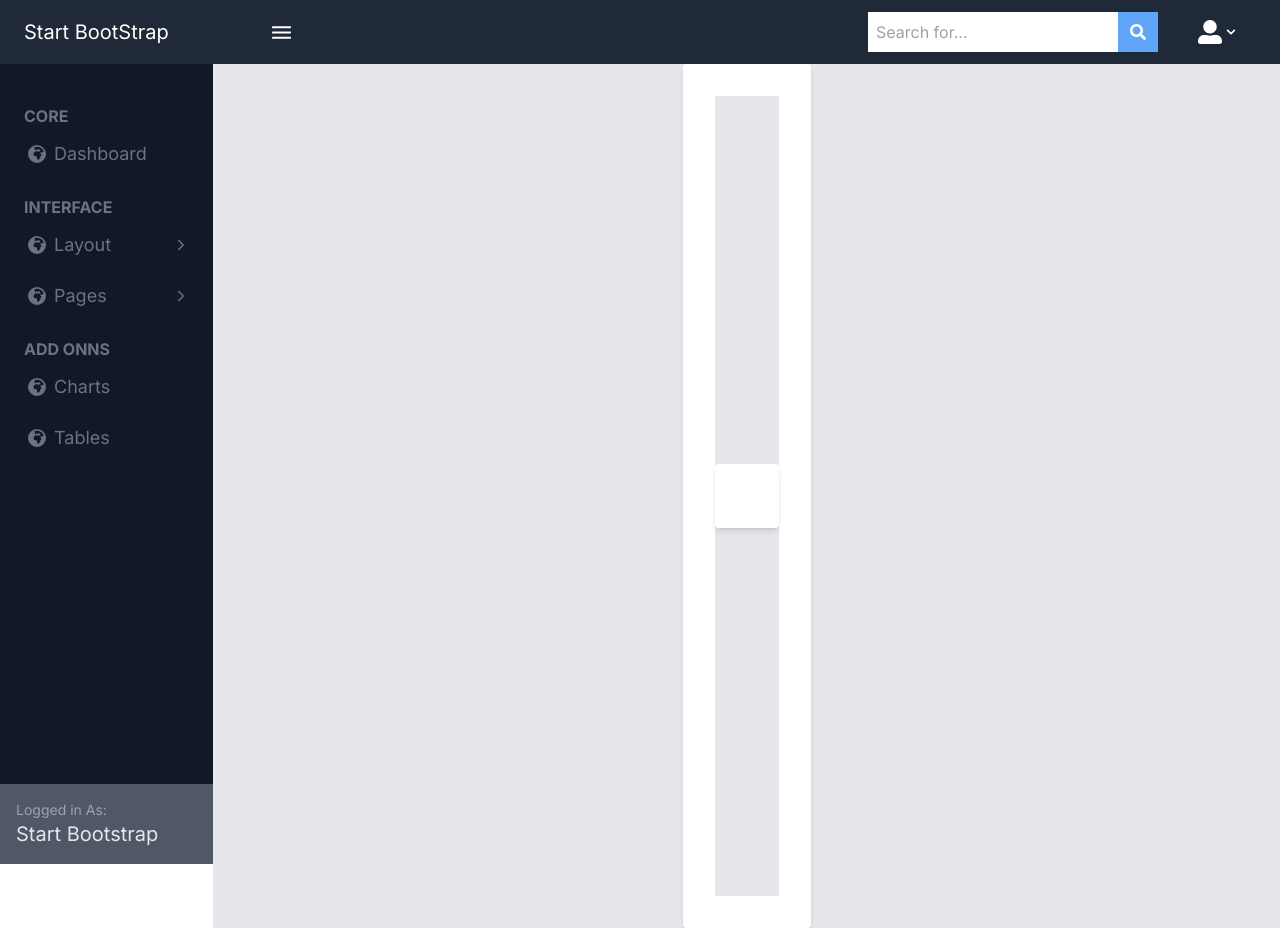
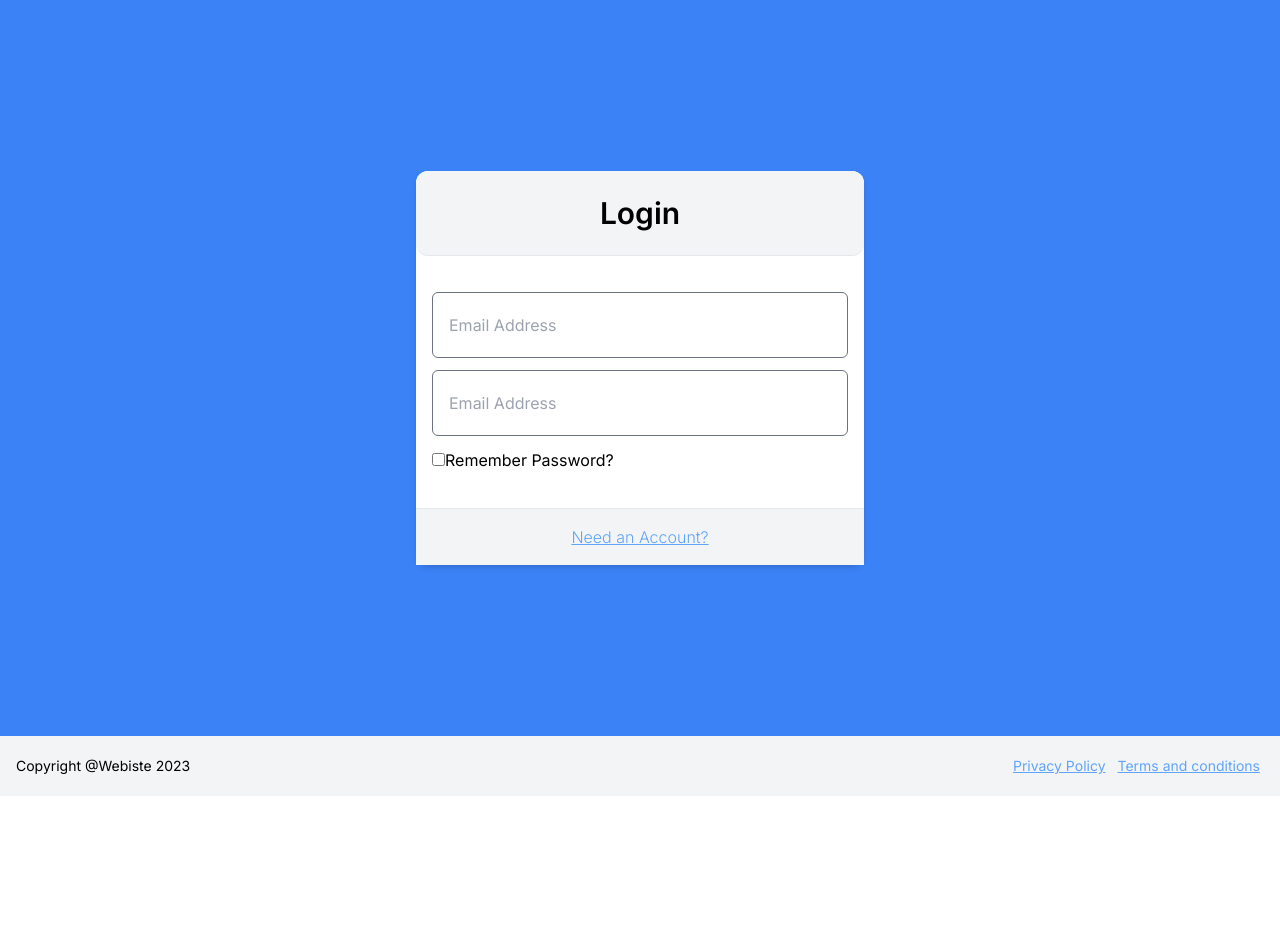
Before and after one commit to 78kashish786/sb-admin-nextjsDashboard, a Next.js app: page /login in a window 1280 px wide. After the commit the page ends 800 px from the top, so only its background shows below. Built offline with nearby package versions, Linux system fonts and the light colour scheme.

Commit message:
added diferent Layouts with login and Forget Password Pages

```diff
--- /dev/null
+++ b/app/(normalRoutes)/error401.js/page.js
@@ -0,0 +1,14 @@
+
+
+import ErrorPage from '@/app/_components/ErrorPage'
+import React from 'react'
+
+const page = () => {
+  return (
+    <div>
+      <ErrorPage code={404} subhead={"Not Fioun"} head={"Hello Dear"} />
+    </div>
+  )
+}
+
+export default page
--- /dev/null
+++ b/app/(normalRoutes)/forget-password/page.js
@@ -0,0 +1,26 @@
+import React from 'react'
+
+const page = () => {
+  return (
+    <div className=' bg-blue-500 w-[100%] h-[92vh] mx-auto flex flex-col justify-center items-center'>
+      <div className='flex flex-col   w-[35%] bg-white rounded-xl shadow-md space-y-5'>
+        <div className=' py-6 border-b text-center bg-gray-100 rounded-xl'>
+            <h1 className='text-3xl font-semibold '>Forget Password</h1>
+        </div>
+        <div className='flex flex-col space-y-3 py-4 px-4 '>
+            <h1 className='text-sm font-light text-gray-400'>Enter your email address and we will send you a link to reset your password.</h1>
+            <input placeholder='Email Address' className='px-4 py-5 border  w-[100%] rounded-md border border-gray-500'/>
+                <div className='flex items-center justify-between '>
+                <h1>Return to Login</h1>
+                <button className='px-2 py-3 border border-blue-500 bg-blue-500 text-white font-semibold rounded-xl'> Reset Password</button>
+            </div>
+        </div>
+        <div className='text-center text-blue-400 font-light underline py-4 border-t bg-gray-100'>
+            <h1>Need an Account? Sign Up</h1>
+        </div>
+      </div>
+    </div>
+  )
+}
+
+export default page
--- /dev/null
+++ b/app/(normalRoutes)/layout.js
@@ -0,0 +1,22 @@
+import { Inter } from 'next/font/google'
+import '../globals.css'
+import Footer from '@/app/_components/Footer'
+
+
+const inter = Inter({ subsets: ['latin'] })
+
+export const metadata = {
+  title: 'Login Page',
+  description: 'Generated by create next app'
+}
+
+export default function RootLayout({ children }) {
+  return (
+    <html lang='en'>
+      <body className={inter.className}>
+        {children}
+        <Footer/>
+      </body>
+    </html>
+  )
+}
--- /dev/null
+++ b/app/(normalRoutes)/login/page.js
@@ -0,0 +1,26 @@
+import React from 'react'
+
+const page = () => {
+  return (
+    <div className=' bg-blue-500 w-[100%] h-[92vh] mx-auto flex flex-col justify-center items-center'>
+      <div className='flex flex-col   w-[35%] bg-white rounded-xl shadow-md space-y-5'>
+        <div className=' py-6 border-b text-center bg-gray-100 rounded-xl'>
+            <h1 className='text-3xl font-semibold '>Login</h1>
+        </div>
+        <div className='flex flex-col space-y-3 py-4 px-4 '>
+            <input placeholder='Email Address' className='px-4 py-5 border  w-[100%] rounded-md border border-gray-500'/>
+            <input placeholder='Email Address' className='px-4 py-5 border  w-[100%] rounded-md border border-gray-500'/>
+            <div>
+                <input type='checkbox'/>
+                <span>Remember Password?</span>
+            </div>
+        </div>
+        <div className='text-center text-blue-400 font-light underline py-4 border-t bg-gray-100'>
+            <h1>Need an Account?</h1>
+        </div>
+      </div>
+    </div>
+  )
+}
+
+export default page
--- a/app/(router)/login/layout.js
+++ /dev/null
@@ -1,13 +0,0 @@
-const LoginLayout = ({ children }) => {
-    return (
-      <div className="flex items-center justify-center min-h-screen bg-gray-200">
-        <div className="p-8 bg-white shadow-md rounded">
-          {children}
-        </div>
-      </div>
-    );
-  };
-
-  export default function LoginRootLayout({ children }) {
-    return <LoginLayout>{children}</LoginLayout>;
-  }
--- a/app/(router)/login/page.js
+++ /dev/null
@@ -1,13 +0,0 @@
-import CustomLayout from '@/app/_components/CustomLayout'
-import React from 'react'
-import LoginRootLayout from './layout'
-
-const page = () => {
-  return (
-    <LoginRootLayout>
-      {/* <h1>Login</h1> */}
-    </LoginRootLayout>
-  )
-}
-
-export default page
--- /dev/null
+++ b/app/(router)/page.js
@@ -0,0 +1,63 @@
+
+import Image from "next/image";
+import { Children } from "react";
+import Main from "../_components/Main";
+import NoticeComponent from "../_components/NoticeComponent";
+import TableDisplay from "../_components/TableDisplay";
+import Footer from "../_components/Footer";
+import { IoIosArrowForward } from "react-icons/io";
+import ChartDialogBox from "../_components/ChartDialogBox";
+import BarChart from "../_components/BarChart";
+import LineChart from "../_components/LineChart";
+import NavComp from "../_components/NavComp";
+
+
+export default function Home({ children }) {
+
+  const DBCards = [
+    { name: "Primary Card", color: "bg-blue-500" },
+    { name: "Warning Card", color: "bg-yellow-500" },
+    { name: "Success Card", color: "bg-green-500" },
+    { name: "Danger Card", color: "bg-red-500" },
+  ]
+
+  return (
+    <Main>
+      {children}
+
+      <div className='px-4 py-10'>
+        <h1 className='text-4xl font-semibold'>Dashboard</h1>
+        <NavComp />
+        <div className="flex gap-6 justify-between items-center my-10 ">
+          {
+            DBCards?.map((item, index) => {
+              return (
+                <>
+                  <div key={index} className={`border border w-[100%]  ${item.color} text-white rounded-xl`}>
+                    <div className="py-5 px-4 text-xl font-light">
+                      <h1>{item.name}</h1>
+                    </div>
+                    <div className="flex py-2 px-4  items-center justify-between border-t border-gray-50 text-sm">
+                      <h1>View details</h1>
+                      <IoIosArrowForward size={15} />
+                    </div>
+                  </div>
+                </>
+              )
+            })
+          }
+        </div>
+        <div className="grid grid-cols-2 gap-20 justify-between items-center py-8 ">
+          <ChartDialogBox chartName={'Bar Chart'}>
+            <LineChart />
+          </ChartDialogBox>
+          <ChartDialogBox chartName={'Bar Chart'}>
+            <BarChart />
+          </ChartDialogBox>
+        </div>
+        <TableDisplay />
+      </div>
+      <Footer />
+    </Main>
+  );
+}
--- a/app/_components/LayComp.js
+++ b/app/_components/LayComp.js
@@ -24,7 +24,7 @@ const LayComp = ({ children }) => {
             onhide ? 'hidden' : 'self-start sticky top-0 bottom-0 col-span-1'
           }
         >
-          <Sidebar handleStaticNav={handleStaticNav} />
+          <Sidebar handleStaticNav={handleStaticNav} staticNav={staticNav} />
         </aside>
         <div className={onhide ? 'col-span-6' : 'col-span-5'}>
           <Main>{children}</Main>
--- a/app/_components/Sidebar.js
+++ b/app/_components/Sidebar.js
@@ -3,7 +3,7 @@ import Link from 'next/link'
 import React, { useState } from 'react'
 import { FaEarthAfrica } from 'react-icons/fa6'
 import { IoIosArrowDown, IoIosArrowForward } from 'react-icons/io'
-const Sidebar = ({handleStaticNav}) => {
+const Sidebar = ({handleStaticNav,}) => {
   const [openPages,setOpenPages]= useState(false);
   const [openAuth,setOpenAuth]= useState(false);
   const [openError,setOpenError]= useState(false);
@@ -73,9 +73,9 @@ const Sidebar = ({handleStaticNav}) => {
               !openAuth ? " ":(
                 <ul className=''>
                   <li>
-                  <div className='flex gap-2 items-center text-md py-3 px-1 ml-5 text-[18px]'>
+                  <Link href='/login'className='flex gap-2 items-center text-md py-3 px-1 ml-5 text-[18px]'>
                 <h3>Login</h3>
-              </div>
+              </Link>
                   </li>
                   <li>
                   <div className='flex gap-2 items-center text-md py-3 px-1 ml-5 text-[18px]'>
--- a/app/page.js
+++ /dev/null
@@ -1,63 +0,0 @@
-
-import Image from "next/image";
-import { Children } from "react";
-import Main from "./_components/Main";
-import NoticeComponent from "./_components/NoticeComponent";
-import TableDisplay from "./_components/TableDisplay";
-import Footer from "./_components/Footer";
-import { IoIosArrowForward } from "react-icons/io";
-import ChartDialogBox from "./_components/ChartDialogBox";
-import BarChart from "./_components/BarChart";
-import LineChart from "./_components/LineChart";
-import NavComp from "./_components/NavComp";
-
-
-export default function Home({children}) {
-
-  const DBCards = [
-    {name:"Primary Card", color:"bg-blue-500"},
-    {name:"Warning Card", color:"bg-yellow-500"},
-    {name:"Success Card", color:"bg-green-500"},
-    {name:"Danger Card", color:"bg-red-500"},
-  ]
-
-  return (
-    <Main>
-      {children}
-
-      <div className='px-4 py-10'>
-        <h1 className='text-4xl font-semibold'>Dashboard</h1>
-        <NavComp/>
-        <div className="flex gap-6 justify-between items-center my-10 ">
-        {
-          DBCards?.map((item,index)=>{
-            return(
-              <>
-              <div key={index} className={`border border w-[100%]  ${item.color} text-white rounded-xl`}>
-                <div className="py-5 px-4 text-xl font-light">
-                  <h1>{item.name}</h1>
-                </div>
-                <div className="flex py-2 px-4  items-center justify-between border-t border-gray-50 text-sm">
-                  <h1>View details</h1>
-                  <IoIosArrowForward size={15}/>
-                </div>
-              </div>
-              </>
-            )
-          })
-        }
-          </div>
-          <div className="grid grid-cols-2 gap-20 justify-between items-center py-8 ">
-            <ChartDialogBox  chartName={'Bar Chart'}>
-              <LineChart/>
-            </ChartDialogBox>
-            <ChartDialogBox  chartName={'Bar Chart'}>
-              <BarChart/>
-            </ChartDialogBox>
-            </div>
-           <TableDisplay/>
-        </div>
-        <Footer/>
-    </Main>
-  );
-}
```
Also changed, not shown: app/(router)/layout.js (renamed from app/layout.js, +7 -7 lines).
